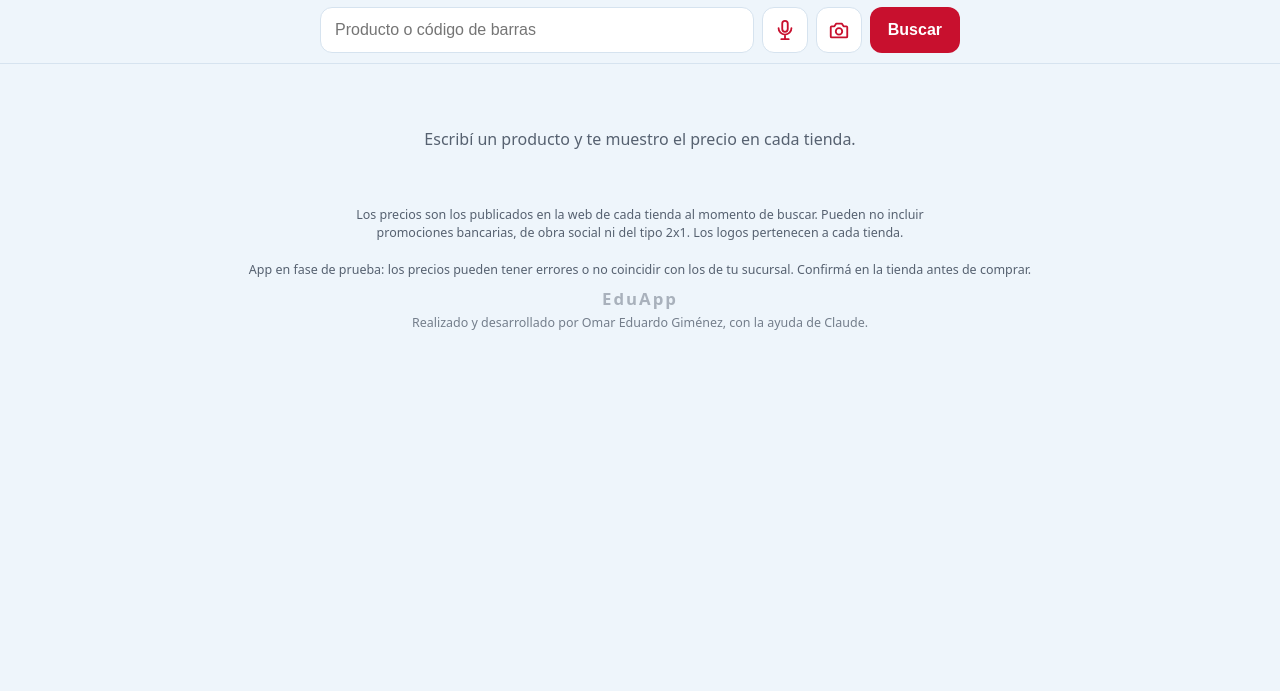
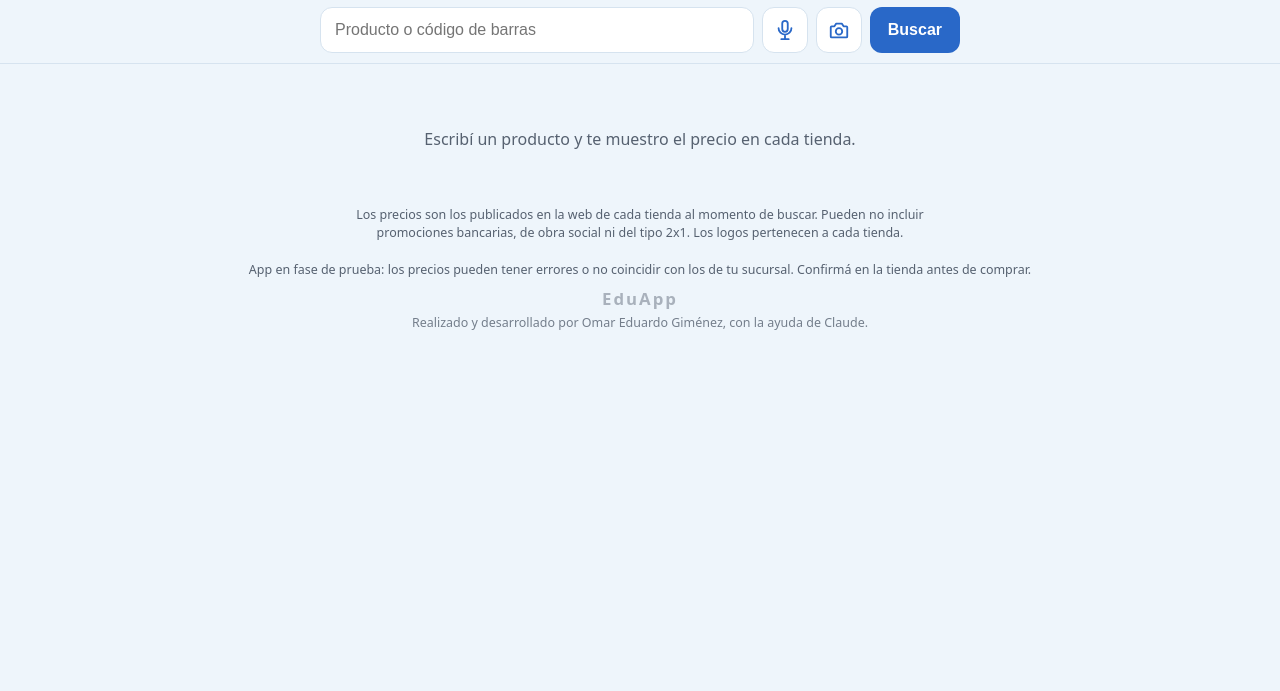
Before and after one commit to omareduardogimenez87/Farmacomparador, a website: page public/index.html in a window 1280 px wide. Shown: the part 109-800 px from the top of the page. Drawn offline with Linux system fonts and the light colour scheme.

Commit message:
Cambiar el rojo por un azul suave
Azul en la línea de las grandes tiendas online, con contraste accesible
en modo claro y oscuro. El logo y los detalles de fuego no cambian.

Co-Authored-By: Claude Opus 5.5 <noreply@anthropic.com>
Claude-Session: https://claude.ai/code/session_01B3u1a5fZbmanm61xPJSjy7

```diff
--- a/public/index.html
+++ b/public/index.html
@@ -5,24 +5,24 @@
 <meta name="viewport" content="width=device-width, initial-scale=1, viewport-fit=cover">
 <title>Precio Pirata</title>
 <meta name="description" content="Compará precios entre farmacias y supermercados online">
-<meta name="theme-color" content="#c8102e">
+<meta name="theme-color" content="#2968c8">
 <link rel="manifest" href="/manifest.webmanifest">
 <link rel="icon" href="/icono.svg" type="image/svg+xml">
 <link rel="icon" href="/icono-48.png" type="image/png" sizes="48x48">
 <link rel="apple-touch-icon" href="/icono-180.png">
 <meta name="apple-mobile-web-app-title" content="Precio Pirata">
 <style>
-  /* Colores de la bandera de Santiago del Estero (celeste, blanco, rojo punzó y el sol)
-     y del fuego del Hot Sale. */
+  /* Azul suave como el de las tiendas online más grandes, que combina con el celeste
+     de la bandera de Santiago del Estero. El fuego del Hot Sale queda en los detalles. */
   :root {
     --fondo: #eef5fb; --tarjeta: #ffffff; --texto: #1a1f29; --suave: #566170; --borde: #d6e3ef;
-    --marca: #c8102e; --marca-texto: #ffffff; --ahorro: #0a7a3d; --ahorro-fondo: #e2f5e9; --error: #b3261e;
+    --marca: #2968c8; --marca-texto: #ffffff; --ahorro: #0a7a3d; --ahorro-fondo: #e2f5e9; --error: #b3261e;
     --celeste: #5ba4d9; --sol: #f6b40e; --fuego: #ff6b1a;
   }
   @media (prefers-color-scheme: dark) {
     :root {
       --fondo: #0f1620; --tarjeta: #18222e; --texto: #e9eef4; --suave: #9fb0c2; --borde: #2a3a4c;
-      --marca: #ff5a5f; --marca-texto: #1a0507; --ahorro: #6fdc9a; --ahorro-fondo: #143524; --error: #ff8a80;
+      --marca: #7fb0ff; --marca-texto: #0b1a33; --ahorro: #6fdc9a; --ahorro-fondo: #143524; --error: #ff8a80;
       --celeste: #6fb4e6; --sol: #f6b40e; --fuego: #ff8a3d;
     }
   }
```
Also changed, not shown: public/manifest.webmanifest.
